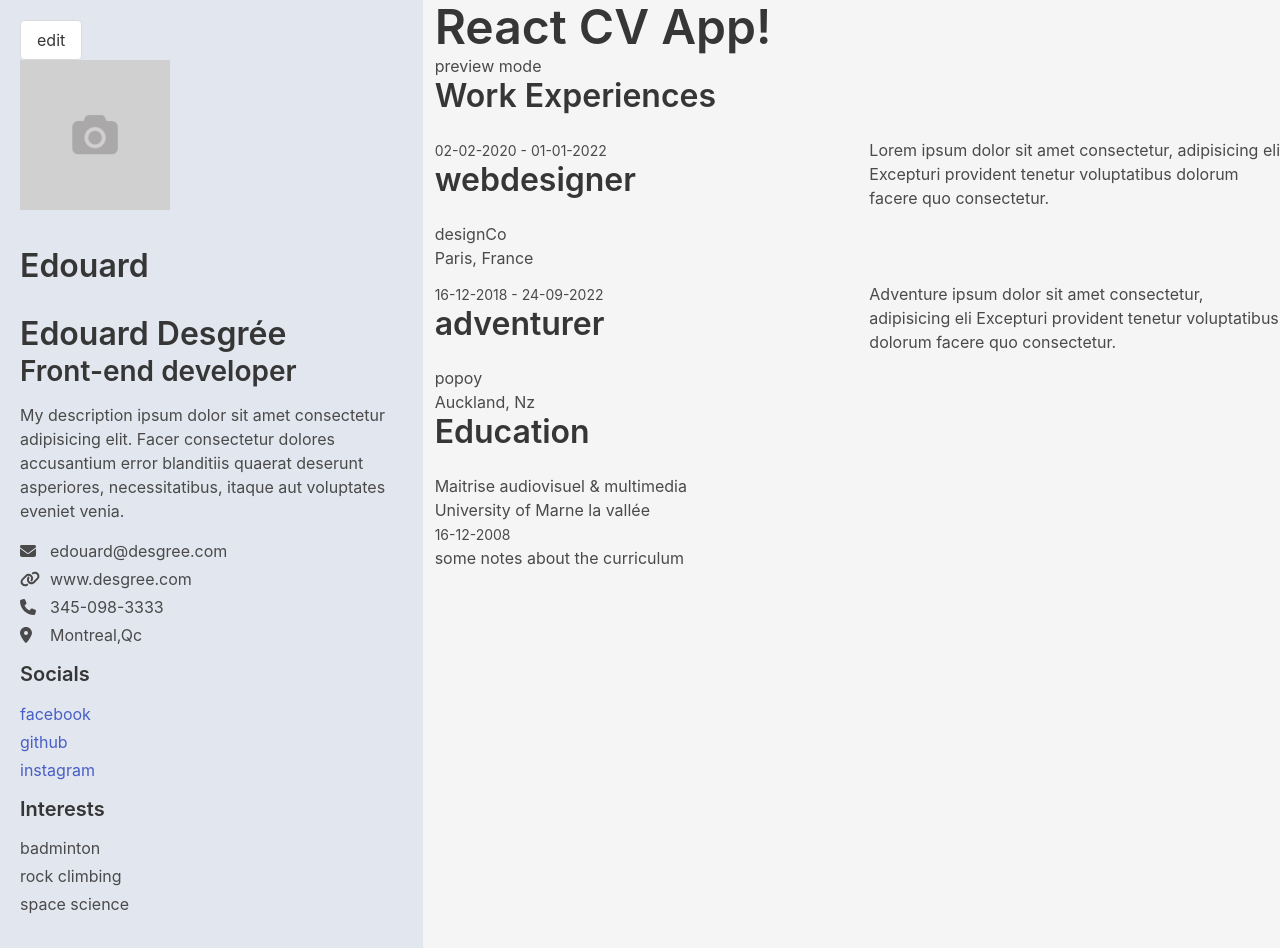
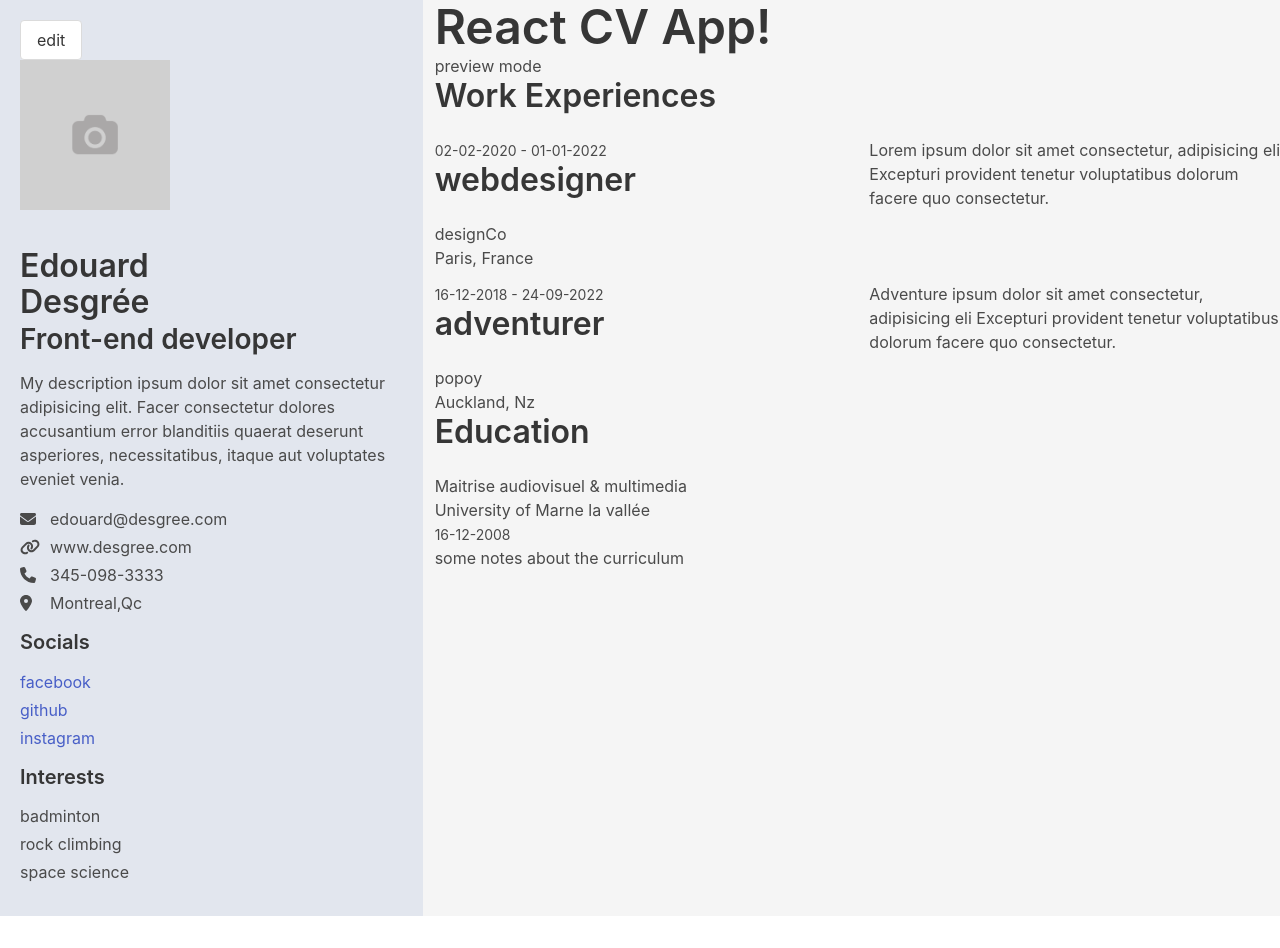
Before and after one commit to edesgree/react-cv-app, a React (Vite) app: page / in a window 1280 px wide. After the commit the page ends 916 px from the top, so only its background shows below. Built offline with nearby package versions, Linux system fonts and the light colour scheme.

Commit message:
add text area support

```diff
--- a/src/components/EditableText.jsx
+++ b/src/components/EditableText.jsx
@@ -9,7 +9,7 @@ export default function EditableText(props) {
           inputValue={props.editableTextContent}
           handleChange={props.handleChange}
           inputName={props.editableName}
-          inputType="text"
+          inputType={props.inputType}
           handleSave={props.editableHandleSave}
         />
       ) : (
--- a/src/components/InputEditable.jsx
+++ b/src/components/InputEditable.jsx
@@ -8,7 +8,7 @@ export default function Input(props) {
         value={props.inputValue}
         handleChange={props.handleChange}
         name={props.inputName}
-        type={props.inputType}
+        inputType={props.inputType}
       />
       <FontAwesomeIcon
         icon="fas fa-save"
--- a/src/components/InputField.jsx
+++ b/src/components/InputField.jsx
@@ -2,12 +2,24 @@ import React from 'react';
 import { FontAwesomeIcon } from '@fortawesome/react-fontawesome';
 
 export default function Input(props) {
+  if (props.inputType === 'text') {
     return (
       <input
         value={props.value}
         onChange={props.handleChange}
         name={props.name}
-      type={props.type}
+        type={props.inputType}
+      />
+    );
+  } else if (props.inputType === 'textarea') {
+    return (
+      <textarea
+        value={props.value}
+        onChange={props.handleChange}
+        name={props.name}
+        rows="4"
+        cols="50"
       />
     );
   }
+}
--- a/src/components/Intro.jsx
+++ b/src/components/Intro.jsx
@@ -15,36 +15,42 @@ export default function Intro(props) {
           <EditableText
             currentEdit={props.currentEdit}
             editableName="firstName"
-            editableType="H1"
             handleChange={props.handleChange}
             editableTextContent={props.firstName}
             editableHandleSave={() => props.handleEdit(null)}
             editableHandleEdit={props.handleEdit}
           />
+          <EditableText
+            currentEdit={props.currentEdit}
+            editableName="lastName"
+            handleChange={props.handleChange}
+            editableTextContent={props.lastName}
+            editableHandleSave={() => props.handleEdit(null)}
+            editableHandleEdit={props.handleEdit}
+          />
         </h1>
-        {/*
-        {props.currentEdit === 'firstName' ? (
-          <InputEditable
-            inputValue={props.firstName}
+
+        <h2 className="subtitle">
+          <EditableText
+            currentEdit={props.currentEdit}
+            editableName="userJobTitle"
             handleChange={props.handleChange}
-            inputName="firstName"
-            inputType="text"
-            handleSave={() => props.handleEdit(null)}
+            editableTextContent={props.userJobTitle}
+            editableHandleSave={() => props.handleEdit(null)}
+            editableHandleEdit={props.handleEdit}
           />
-        ) : (
-          <div>
-            <h1 className="title">{props.firstName}</h1>
-            <FontAwesomeIcon
-              icon="fa-solid fa-pen-to-square"
-              color="rgb(147 30 140)"
-              onClick={() => props.handleEdit('firstName')}
-            />
-          </div>
-        )}*/}
-        <h1 className="title">{`${props.firstName} ${props.lastName}`}</h1>
-        <h2 className="subtitle">{props.userJobTitle}</h2>
+        </h2>
       </header>
-      <p>{props.userDescription} </p>
+
+      <EditableText
+        currentEdit={props.currentEdit}
+        editableName="userDescription"
+        handleChange={props.handleChange}
+        editableTextContent={props.userDescription}
+        editableHandleSave={() => props.handleEdit(null)}
+        editableHandleEdit={props.handleEdit}
+        inputType="textarea"
+      />
     </div>
   );
 }
```
Lines whose indentation alone changed are shown as unchanged.
